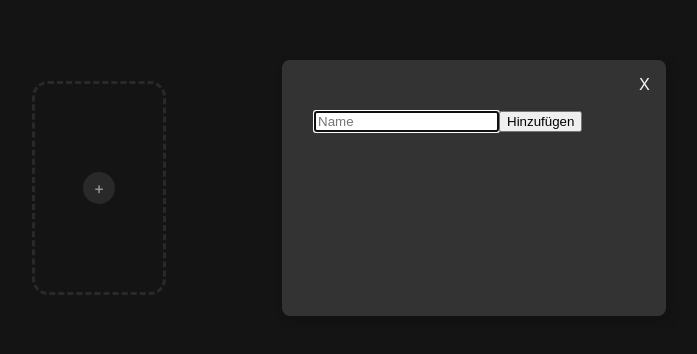
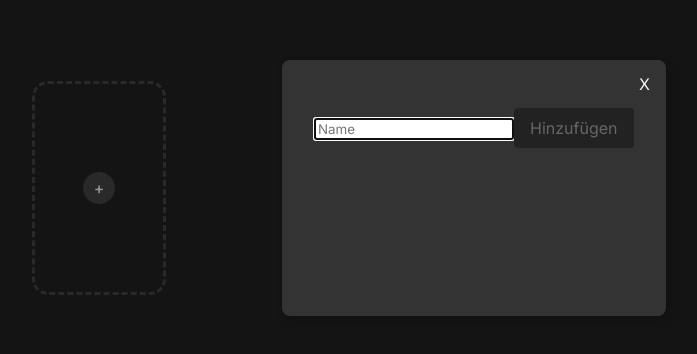
Before and after one commit to Nils-Schaefer/Dart_Project, a React (Vite) app: page / in a window 1280 px wide. Shown: the part 212-566 px from the top of the page, without its empty margins (166-863 px from the left). Built offline with nearby package versions, Linux system fonts and the light colour scheme.

Commit message:
added Button

```diff
--- a/index.html
+++ b/index.html
@@ -1,6 +1,10 @@
 <!DOCTYPE html>
 <html lang="en">
   <head>
+    <link
+      href="https://fonts.googleapis.com/css2?family=Inter:wght@100..900&display=swap"
+      rel="stylesheet"
+    />
     <meta charset="UTF-8" />
     <meta
       name="viewport"
--- /dev/null
+++ b/src/components/Button/Button.module.css
@@ -0,0 +1,16 @@
+.button {
+  all: unset;
+  background-color: #222;
+  padding: 0.5rem 1rem;
+  color: #fff;
+  border-radius: 0.25rem;
+  font-weight: 400;
+  cursor: pointer;
+}
+.button:disabled {
+  cursor: not-allowed;
+  color: #666;
+}
+.button:hover:not(:disabled) {
+  background-color: #262626;
+}
--- /dev/null
+++ b/src/components/Button/Button.tsx
@@ -0,0 +1,7 @@
+import styles from './Button.module.css';
+
+export function Button(
+  props: React.ButtonHTMLAttributes<HTMLButtonElement>
+) {
+  return <button {...props} className={styles.button} />;
+}
--- a/src/components/Usercard/Addusercard/addusercardmodal.tsx
+++ b/src/components/Usercard/Addusercard/addusercardmodal.tsx
@@ -3,6 +3,7 @@ import { User } from '../../../types';
 import { Basemodalprops, Modal } from '../../modal';
 import styles from './addusercardmodal.module.css';
 import { v4 as uuid } from 'uuid';
+import { Button } from '../../Button/Button';
 
 export function AddUserCardModal(
   props: Basemodalprops & { addUser: (user: User) => void }
@@ -39,7 +40,9 @@ export function AddUserCardModal(
           value={name}
           onChange={(event) => setname(event.target.value)}
         ></input>
-        <button type="submit">Hinzufügen</button>
+        <Button type="submit" disabled={name.length === 0}>
+          Hinzufügen
+        </Button>
       </form>
     </Modal>
     //
--- a/src/index.css
+++ b/src/index.css
@@ -1,5 +1,4 @@
 :root {
-  font-family: Inter, system-ui, Avenir, Helvetica, Arial, sans-serif;
   line-height: 1.5;
   font-weight: 400;
 
@@ -7,6 +6,10 @@
   text-rendering: optimizeLegibility;
   -webkit-font-smoothing: antialiased;
   -moz-osx-font-smoothing: grayscale;
+}
+
+* {
+  font-family: Inter, system-ui, Avenir, Helvetica, Arial, sans-serif !important;
 }
 
 a {
```
